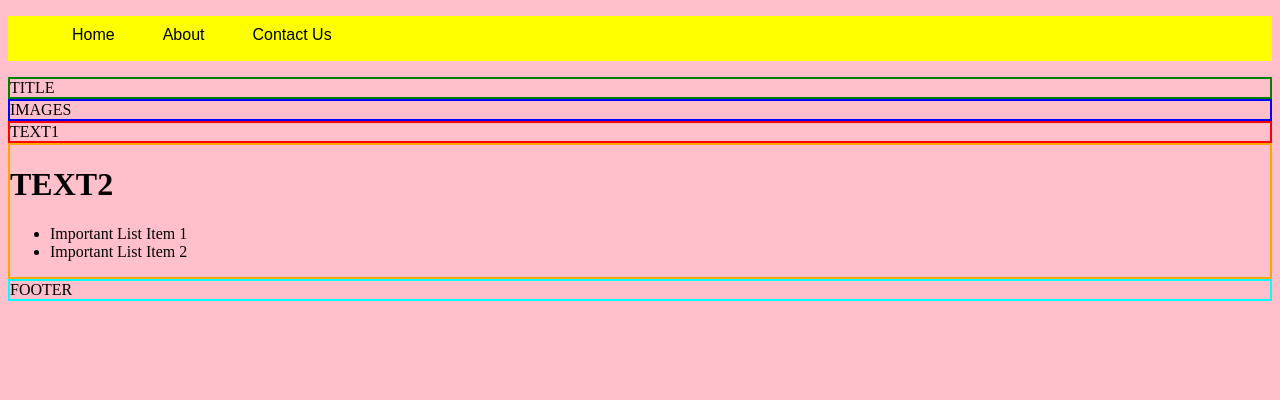
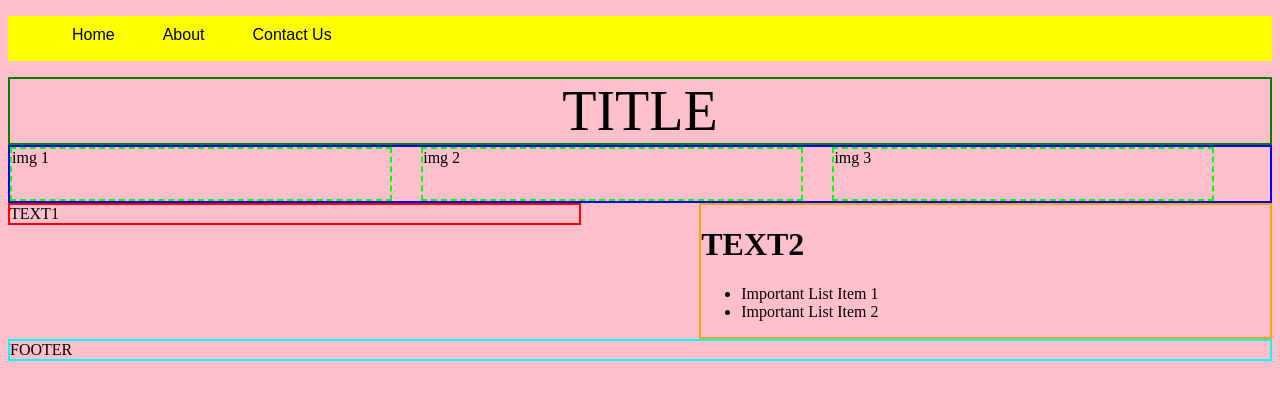
Before and after one commit to DevDreed/css1, a plain HTML site: page index.html in a window 1280 px wide. Drawn offline with Linux system fonts and the light colour scheme.

Commit message:
added basic layout

```diff
--- a/index.html
+++ b/index.html
@@ -18,7 +18,15 @@
       TITLE
     </div>
     <div class="new-border image">
-      IMAGES
+      <div class="img-box">
+        img 1
+      </div>
+      <div class="img-box">
+        img 2
+      </div>
+      <div class="img-box">
+        img 3
+      </div>
     </div>
     <div class="new-border text1">
       TEXT1
--- a/styles.css
+++ b/styles.css
@@ -8,6 +8,8 @@ body {
 
 .title {
   border-color: green;
+  text-align: center;
+  font-size: 3.5em;
 }
 
 .image {
@@ -16,13 +18,18 @@ body {
 
 .text1 {
   border-color: red;
+  float: left;
+  width: 45%;
 }
 
 .text2 {
   border-color: orange;
+  float: right;
+  width: 45%;
 }
 
 .footer {
+  clear: both;
   border-color: aqua;
 }
 
@@ -39,6 +46,14 @@ body {
   margin: 10px 15px 0 15px;
   cursor: pointer;
 }
+
+.img-box {
+  width: 30%;
+  height: 50px;
+  margin-right: 2%;
+  border: 2px dashed lime;
+  display: inline-block;
+}
 /*.new-border2 {
   border-width: 2px;
   border-style: solid;
```
